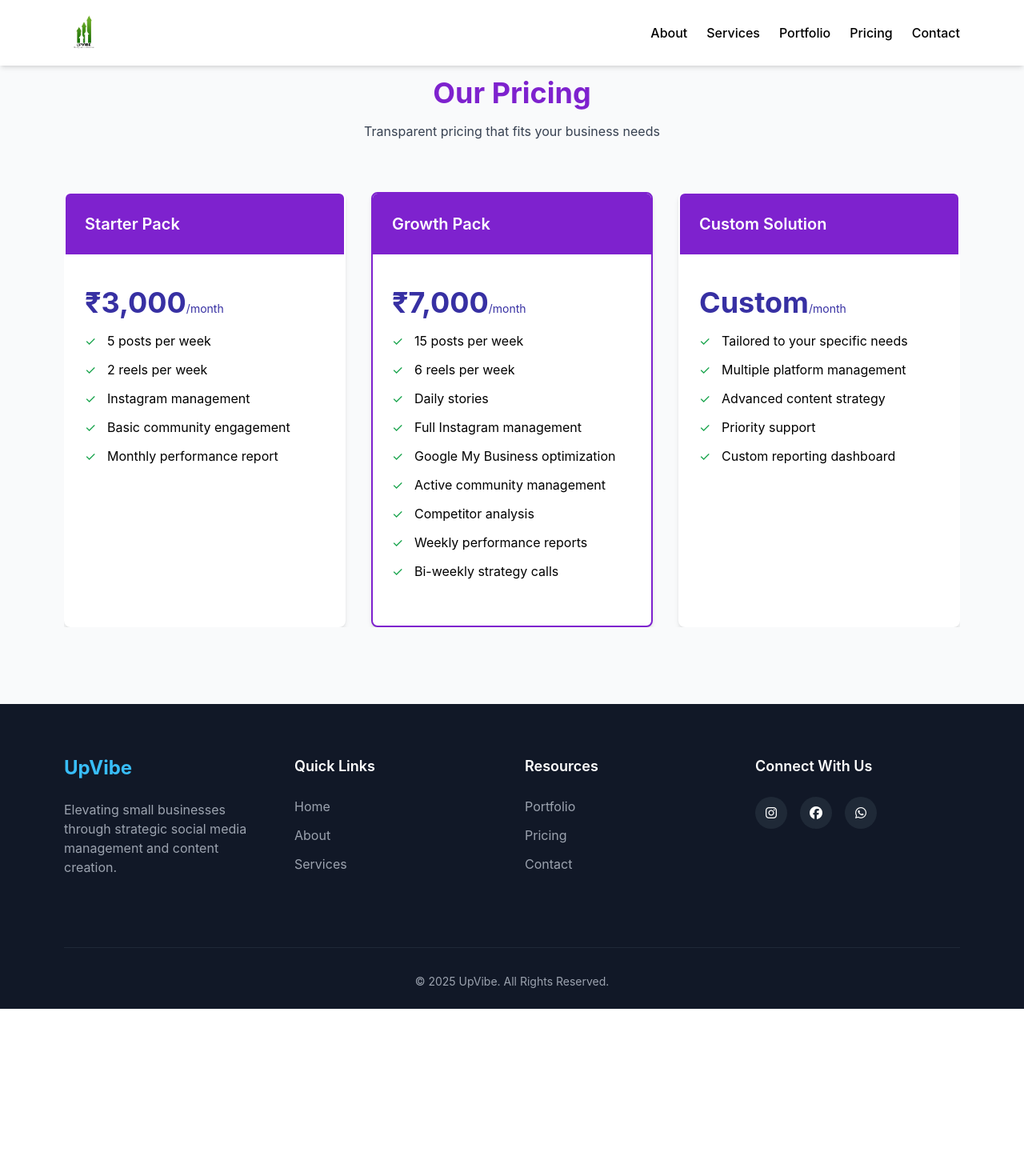
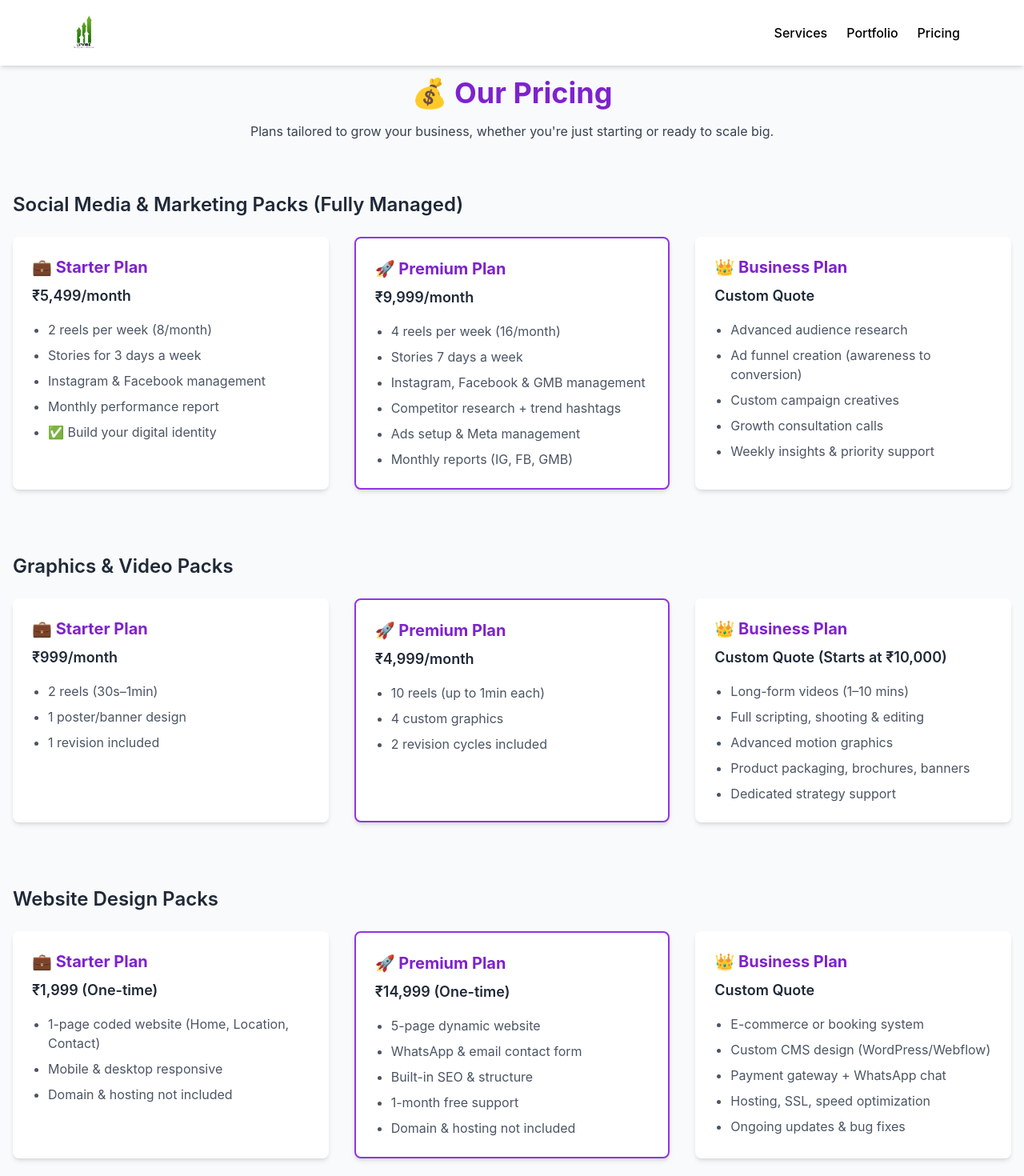
Before and after one commit to priyam191/UpVibe-frontend, a React (Create React App) app: page /pricing in a window 1280 px wide. Shown: the top 1470 px of the page at 80% size. Before the commit the page ends 1261 px from the top, so only its background shows below. Built offline with nearby package versions, Linux system fonts and the light colour scheme.

Commit message:
specification added

```diff
--- a/package.json
+++ b/package.json
@@ -10,6 +10,8 @@
     "axios": "^1.8.3",
     "react": "^19.0.0",
     "react-dom": "^19.0.0",
+    "react-icons": "^5.5.0",
+    "react-responsive": "^10.0.1",
     "react-router-dom": "^7.6.0",
     "react-scripts": "5.0.1",
     "web-vitals": "^2.1.4"
--- /dev/null
+++ b/src/Home.js
@@ -0,0 +1,15 @@
+// src/pages/Home.jsx
+import React from 'react';
+import { HeroSection } from './hero/HeroSection';
+import { AboutSection } from './about/AboutSection';
+import { ContactSection } from './contact/ContactSection';
+
+export const Home = () => {
+  return (
+    <>
+      <HeroSection />
+      <AboutSection />
+      <ContactSection />
+    </>
+  );
+};
--- a/src/about/AboutSection.js
+++ b/src/about/AboutSection.js
@@ -1,4 +1,4 @@
-import React from 'react'
+import React from 'react';
 
 export const AboutSection = () => {
   return (
@@ -7,7 +7,7 @@ export const AboutSection = () => {
         <div className="text-center mb-12 md:mb-16">
           <h2 className="text-3xl md:text-4xl font-bold text-purple-700 mb-4">About Us</h2>
           <p className="max-w-2xl mx-auto text-gray-700">
-            Know the team that's passionate about taking your brand to new heights
+            Know the team that's passionate about taking your brand to new heights.
           </p>
         </div>
 
@@ -15,10 +15,14 @@ export const AboutSection = () => {
           <div className="flex-1">
             <h3 className="text-2xl font-semibold mb-4">Our Mission</h3>
             <p className="mb-4">
-              At UpVibe, we're on a mission to help small businesses thrive in the digital world. We believe that every business deserves a strong online presence, regardless of size or budget.
+              At UpVibe, our mission is to help small businesses grow online with powerful websites,
+              engaging videos, and eye-catching visuals. We believe every business deserves a strong digital
+              presence — no matter the size or budget.
             </p>
             <p className="mb-6">
-              We started UpVibe because we saw too many small businesses struggling to maintain consistent, engaging social media while trying to run their day-to-day operations. Our goal is simple: to take that burden off your shoulders and transform your social media into a powerful growth engine.
+              We started UpVibe after seeing many business owners struggle with content, design, and growth.
+              Our goal is to take that stress off your shoulders — so you can focus on running your business
+              while we build your brand.
             </p>
 
             <div className="mt-10">
@@ -26,22 +30,26 @@ export const AboutSection = () => {
               <div className="grid grid-cols-1 sm:grid-cols-2 md:grid-cols-3 gap-6">
                 <div className="bg-white p-6 rounded-lg shadow-md">
                   <h4 className="text-xl font-semibold text-purple-700 mb-3">Creativity</h4>
-                  <p>We infuse fresh ideas into every post to make your brand stand out from the crowd.</p>
+                  <p>We bring fresh, creative ideas to every project — helping your brand stand out and stay memorable.</p>
                 </div>
                 <div className="bg-white p-6 rounded-lg shadow-md">
-                  <h4 className="text-xl font-semibold text-purple-700 mb-3">Consistency</h4>
-                  <p>We maintain a regular posting schedule to keep your audience engaged and growing.</p>
+                  <h4 className="text-xl font-semibold text-purple-700 mb-3">Simplicity</h4>
+                  <p>We keep things clear and easy to understand. Simple solutions work best for real results.</p>
                 </div>
                 <div className="bg-white p-6 rounded-lg shadow-md">
-                  <h4 className="text-xl font-semibold text-purple-700 mb-3">Growth</h4>
-                  <p>We focus on strategies that drive real business results, not just vanity metrics.</p>
+                  <h4 className="text-xl font-semibold text-purple-700 mb-3">Reliability</h4>
+                  <p>You can count on us. We deliver on time and always aim for quality.</p>
                 </div>
               </div>
+              {/* Optional: Add a link to show more values
+              <div className="mt-4 text-sm text-indigo-600 underline cursor-pointer hover:text-indigo-800">
+                See All 5 Core Values
+              </div> */}
             </div>
           </div>
 
           <div className="flex-1 rounded-lg overflow-hidden shadow-xl mt-10 md:mt-0">
-            <img src="media/content.jpg" alt="UpVibe Team" className="w-full" />
+            {/* <img src="media/content.jpg" alt="Content Creation Services" className="w-full" /> */}
           </div>
         </div>
       </div>
--- a/src/contact/ContactSection.js
+++ b/src/contact/ContactSection.js
@@ -1,4 +1,5 @@
 import React, { useState } from 'react';
+import { FaUser, FaEnvelope, FaCommentDots, FaWhatsapp } from 'react-icons/fa';
 
 export const ContactSection = () => {
   const [formData, setFormData] = useState({ name: '', email: '', message: '' });
@@ -9,66 +10,75 @@ export const ContactSection = () => {
 
   const handleSubmit = (e) => {
     e.preventDefault();
-
-        const phoneNumber = "918240446317"; // Replace with the owner's WhatsApp number (with country code)
-
+    const phoneNumber = "918240446317";
     const whatsappMessage = `New Contact Form Submission:\n\n👤 Name: ${formData.name}\n📧 Email: ${formData.email}\n✉️ Message: ${formData.message}`;
-
     const whatsappURL = `https://api.whatsapp.com/send?phone=${phoneNumber}&text=${encodeURIComponent(whatsappMessage)}`;
-
-        window.open(whatsappURL, "_blank"); // Opens WhatsApp with the pre-filled message
+    window.open(whatsappURL, "_blank");
   };
 
   return (
-      <section id="contact" className="py-24 bg-white">
-        <div className="max-w-6xl mx-auto px-4">
+    <section id="contact" className="py-24 bg-gradient-to-br from-white to-purple-50">
+      <div className="max-w-5xl mx-auto px-6">
         <div className="text-center mb-16">
-            <h2 className="text-4xl font-bold text-purple-700 mb-4">Get In Touch</h2>
-            <p className="max-w-2xl mx-auto text-gray-700">
-              Ready to boost your social media presence? Reach out for a free consultation
+          <h2 className="text-5xl font-extrabold text-purple-700 mb-4">Let's Connect</h2>
+          <p className="text-lg text-gray-600">
+            Ready to grow your brand? Reach out for a free strategy call.
           </p>
         </div>
 
-          <div className="max-w-2xl mx-auto bg-white p-8 rounded-lg shadow-md">
-            <form onSubmit={handleSubmit}>
-              <div className="mb-6">
-                <label htmlFor="name" className="block mb-2 text-gray-800">Your Name</label>
+        <div className="bg-white p-10 rounded-3xl shadow-2xl max-w-3xl mx-auto">
+          <form onSubmit={handleSubmit} className="space-y-6">
+            <div>
+              <label htmlFor="name" className="block mb-2 text-gray-700 font-medium">
+                <FaUser className="inline mr-2 text-purple-500" />
+                Full Name
+              </label>
               <input
                 type="text"
                 id="name"
                 value={formData.name}
                 onChange={handleChange}
-                  className="w-full p-3 border border-gray-300 rounded-md"
+                className="w-full px-4 py-3 border border-gray-300 rounded-lg focus:outline-none focus:ring-2 focus:ring-purple-400 transition"
                 required
               />
             </div>
-              <div className="mb-6">
-                <label htmlFor="email" className="block mb-2 text-gray-800">Your Email</label>
+
+            <div>
+              <label htmlFor="email" className="block mb-2 text-gray-700 font-medium">
+                <FaEnvelope className="inline mr-2 text-purple-500" />
+                Email Address
+              </label>
               <input
                 type="email"
                 id="email"
                 value={formData.email}
                 onChange={handleChange}
-                  className="w-full p-3 border border-gray-300 rounded-md"
+                className="w-full px-4 py-3 border border-gray-300 rounded-lg focus:outline-none focus:ring-2 focus:ring-purple-400 transition"
                 required
               />
             </div>
-              <div className="mb-6">
-                <label htmlFor="message" className="block mb-2 text-gray-800">Your Message</label>
+
+            <div>
+              <label htmlFor="message" className="block mb-2 text-gray-700 font-medium">
+                <FaCommentDots className="inline mr-2 text-purple-500" />
+                Message
+              </label>
               <textarea
                 id="message"
                 value={formData.message}
                 onChange={handleChange}
-                  rows="6"
-                  className="w-full p-3 border border-gray-300 rounded-md"
+                rows="5"
+                className="w-full px-4 py-3 border border-gray-300 rounded-lg focus:outline-none focus:ring-2 focus:ring-purple-400 transition"
                 required
               ></textarea>
             </div>
+
             <button
               type="submit"
-                className="w-full px-6 py-3 bg-green-600 text-white font-bold uppercase rounded-full hover:bg-green-800 transition-colors"
+              className="flex items-center justify-center gap-3 w-full px-6 py-4 bg-green-600 text-white font-semibold text-lg rounded-full hover:bg-green-700 transition duration-300"
             >
-                Send Message via WhatsApp
+              <FaWhatsapp className="text-2xl" />
+              Send via WhatsApp
             </button>
           </form>
         </div>
--- a/src/footer/Footer.js
+++ b/src/footer/Footer.js
@@ -18,7 +18,7 @@ export const Footer = () => {
               <h3 className="text-lg font-semibold mb-6">Quick Links</h3>
               <ul className="space-y-3">
                 <li><Link to ="/" onClick={scrollToTop} className="text-gray-400 hover:text-sky-400 transition-colors">Home</Link></li>
-                <li><Link to ="/about" onClick={scrollToTop} className="text-gray-400 hover:text-sky-400 transition-colors">About</Link></li>
+                {/* <li><Link to ="/about" onClick={scrollToTop} className="text-gray-400 hover:text-sky-400 transition-colors">About</Link></li> */}
                 <li><Link to ="/services" onClick={scrollToTop} className="text-gray-400 hover:text-sky-400 transition-colors">Services</Link></li>
               </ul>
             </div>
--- a/src/header/Header.js
+++ b/src/header/Header.js
@@ -31,22 +31,19 @@ export const Header = () => {
           </button>
 
           <ul className="hidden md:flex space-x-6">
-            <li><Link to="/about" className="font-medium hover:text-purple-700 transition-colors">About</Link></li>
+            {/* <li><Link to="/about" className="font-medium hover:text-purple-700 transition-colors">About</Link></li> */}
             <li><Link to="/services" className="font-medium hover:text-purple-700 transition-colors">Services</Link></li>
             <li><Link to="/portfolio" className="font-medium hover:text-purple-700 transition-colors">Portfolio</Link></li>
             <li><Link to="/pricing" className="font-medium hover:text-purple-700 transition-colors">Pricing</Link></li>
-            <li><Link to="/contact" className="font-medium hover:text-purple-700 transition-colors">Contact</Link></li>
           </ul>
         </nav>
 
         {mobileMenuOpen && (
           <div className="md:hidden py-4 bg-white border-t">
             <ul className="flex flex-col space-y-4">
-              <li><Link to="/about" className="block font-medium hover:text-purple-700 transition-colors" onClick={toggleMobileMenu}>About</Link></li>
               <li><Link to="/services" className="block font-medium hover:text-purple-700 transition-colors" onClick={toggleMobileMenu}>Services</Link></li>
               <li><Link to="/portfolio" className="block font-medium hover:text-purple-700 transition-colors" onClick={toggleMobileMenu}>Portfolio</Link></li>
               <li><Link to="/pricing" className="block font-medium hover:text-purple-700 transition-colors" onClick={toggleMobileMenu}>Pricing</Link></li>
-              <li><Link to="/contact" className="block font-medium hover:text-purple-700 transition-colors" onClick={toggleMobileMenu}>Contact</Link></li>
             </ul>
           </div>
         )}
--- a/src/pricing/PricingSection.js
+++ b/src/pricing/PricingSection.js
@@ -1,66 +1,167 @@
-import React from 'react'
-import { PackageCard } from '../service/PackageCard';
+import React from 'react';
+
+const pricingData = [
+  {
+    category: 'Social Media & Marketing Packs (Fully Managed)',
+    plans: [
+      {
+        name: '💼 Starter Plan',
+        price: '₹5,499/month',
+        features: [
+          '2 reels per week (8/month)',
+          'Stories for 3 days a week',
+          'Instagram & Facebook management',
+          'Monthly performance report',
+          '✅ Build your digital identity',
+        ],
+      },
+      {
+        name: '🚀 Premium Plan',
+        price: '₹9,999/month',
+        features: [
+          '4 reels per week (16/month)',
+          'Stories 7 days a week',
+          'Instagram, Facebook & GMB management',
+          'Competitor research + trend hashtags',
+          'Ads setup & Meta management',
+          'Monthly reports (IG, FB, GMB)',
+        ],
+        highlighted: true,
+      },
+      {
+        name: '👑 Business Plan',
+        price: 'Custom Quote',
+        features: [
+          'Advanced audience research',
+          'Ad funnel creation (awareness to conversion)',
+          'Custom campaign creatives',
+          'Growth consultation calls',
+          'Weekly insights & priority support',
+        ],
+      },
+    ],
+  },
+  {
+    category: 'Graphics & Video Packs',
+    plans: [
+      {
+        name: '💼 Starter Plan',
+        price: '₹999/month',
+        features: [
+          '2 reels (30s–1min)',
+          '1 poster/banner design',
+          '1 revision included',
+        ],
+      },
+      {
+        name: '🚀 Premium Plan',
+        price: '₹4,999/month',
+        features: [
+          '10 reels (up to 1min each)',
+          '4 custom graphics',
+          '2 revision cycles included',
+        ],
+        highlighted: true,
+      },
+      {
+        name: '👑 Business Plan',
+        price: 'Custom Quote (Starts at ₹10,000)',
+        features: [
+          'Long-form videos (1–10 mins)',
+          'Full scripting, shooting & editing',
+          'Advanced motion graphics',
+          'Product packaging, brochures, banners',
+          'Dedicated strategy support',
+        ],
+      },
+    ],
+  },
+  {
+    category: 'Website Design Packs',
+    plans: [
+      {
+        name: '💼 Starter Plan',
+        price: '₹1,999 (One-time)',
+        features: [
+          '1-page coded website (Home, Location, Contact)',
+          'Mobile & desktop responsive',
+          'Domain & hosting not included',
+        ],
+      },
+      {
+        name: '🚀 Premium Plan',
+        price: '₹14,999 (One-time)',
+        features: [
+          '5-page dynamic website',
+          'WhatsApp & email contact form',
+          'Built-in SEO & structure',
+          '1-month free support',
+          'Domain & hosting not included',
+        ],
+        highlighted: true,
+      },
+      {
+        name: '👑 Business Plan',
+        price: 'Custom Quote',
+        features: [
+          'E-commerce or booking system',
+          'Custom CMS design (WordPress/Webflow)',
+          'Payment gateway + WhatsApp chat',
+          'Hosting, SSL, speed optimization',
+          'Ongoing updates & bug fixes',
+        ],
+      },
+    ],
+  },
+];
 
 export const PricingSection = () => {
-    const pricingPackages = [
-      {
-        title: "Starter Pack",
-        price: "₹3,000",
-        features: [
-          "5 posts per week",
-          "2 reels per week",
-          "Instagram management",
-          "Basic community engagement",
-          "Monthly performance report"
-        ]
-      },
-      {
-        title: "Growth Pack",
-        price: "₹7,000",
-        features: [
-          "15 posts per week",
-          "6 reels per week",
-          "Daily stories",
-          "Full Instagram management",
-          "Google My Business optimization",
-          "Active community management",
-          "Competitor analysis",
-          "Weekly performance reports",
-          "Bi-weekly strategy calls"
-        ],
-        isHighlighted: true
-      },
-      {
-        title: "Custom Solution",
-        price: "Custom",
-        features: [
-          "Tailored to your specific needs",
-          "Multiple platform management",
-          "Advanced content strategy",
-          "Priority support",
-          "Custom reporting dashboard"
-        ]
-      }
-    ];
-
   return (
     <section id="pricing" className="py-24 bg-gray-50">
-        <div className="max-w-6xl mx-auto px-4">
+      <div className="max-w-7xl mx-auto px-4">
         <div className="text-center mb-16">
-            <h2 className="text-4xl font-bold text-purple-700 mb-4">Our Pricing</h2>
+          <h2 className="text-4xl font-bold text-purple-700 mb-4">💰 Our Pricing</h2>
           <p className="max-w-2xl mx-auto text-gray-700">
-              Transparent pricing that fits your business needs
+            Plans tailored to grow your business, whether you're just starting or ready to scale big.
           </p>
         </div>
 
-          <div className="overflow-x-auto">
-            <div className="grid grid-cols-1 md:grid-cols-3 gap-8">
-              {pricingPackages.map((pkg, index) => (
-                <PackageCard key={index} {...pkg} />
+        {pricingData.map((section, i) => (
+          <div key={i} className="mb-20">
+            <h3 className="text-2xl font-semibold text-gray-800 mb-6">{section.category}</h3>
+            <div className="grid md:grid-cols-3 gap-8">
+              {section.plans.map((plan, idx) => (
+                <div
+                  key={idx}
+                  className={`rounded-lg shadow-md p-6 bg-white ${
+                    plan.highlighted ? 'border-2 border-purple-600' : ''
+                  }`}
+                >
+                  <h4 className="text-xl font-bold text-purple-700 mb-2">{plan.name}</h4>
+                  <p className="text-lg font-semibold text-gray-800 mb-4">{plan.price}</p>
+                  <ul className="text-gray-600 space-y-2 list-disc pl-5">
+                    {plan.features.map((feature, i) => (
+                      <li key={i}>{feature}</li>
+                    ))}
+                  </ul>
+                </div>
               ))}
             </div>
           </div>
+        ))}
 
+        {/* CTA */}
+        <div className="text-center mt-20">
+          <p className="text-lg text-gray-700 mb-4">
+            🎯 Not sure which plan fits you best? Let’s talk and find what works for your business goals.
+          </p>
+          <a
+            href="mailto:ghoshpriyam191@gmail.com"
+            className="inline-block bg-purple-700 text-white px-6 py-3 rounded-full font-medium hover:bg-purple-800 transition"
+          >
+            👉 Book a Free Consultation
+          </a>
+        </div>
       </div>
     </section>
   );
--- a/src/service/ServiceSection.js
+++ b/src/service/ServiceSection.js
@@ -9,21 +9,21 @@ export const ServiceSection = () => {
       title: "Social Media Management",
       description: "We take care of your entire social media presence so you can focus on running your business.",
       features: [
-        "Instagram management",
+        "Instagram & Facebook handling",
         "Google My Business optimization",
-        "Community engagement",
+        "Post planning & scheduling",
         "Comment moderation"
       ],
       image: "media/content.jpg"
     },
     {
       title: "Content Creation",
-      description: "Eye-catching content that resonates with your audience and reflects your brand values.",
+      description: "We shoot and edit videos that grab attention and grow your reach.",
       features: [
-        "Engaging posts",
-        "Scroll-stopping reels",
-        "Interactive stories",
-        "Professional photography"
+        "Short Reels for Instagram, Facebook, and YouTube",
+        "Long-form videos for YouTube and websites",
+        "On-location shooting (if needed)",
+        "Full editing, subtitles, and effects"
       ],
       image: "media/social_media.jpg"
     },
@@ -42,10 +42,31 @@ export const ServiceSection = () => {
       title: "Website Development/Web Design",
       description: "We create stunning websites that not only look great but also drive results.",
       features: [
-        "Custom website design",
-        "Responsive layouts",
+        "Custom design based on your brand",
+        "Mobile-friendly and fast loading",
         "SEO optimization",
         "Hosting and maintenance"
+      ],
+      image: "media/website.jpeg"
+    },
+    {
+      title: "Graphic Design",
+      description: "We create graphics that speak for your brand.",
+      features: [
+        "Logos, posters, banners",
+        "Business cards and brochures",
+        "Social media creatives",
+        "Festival & event designs"
+      ],
+      image: "media/website.jpeg"
+    },
+    {
+      title: "Influencer Marketing",
+      description: "Reach more people by working with local influencers.",
+      features: [
+        "Connect with trusted influencers",
+        "Product shoutouts and collaborations",
+        "Reel & Story promotions",
       ],
       image: "media/website.jpeg"
     }
```
Also changed, not shown: src/App.js (+2 -15 lines), src/hero/HeroSection.js (+9 -12 lines), src/portfolio/CaseStudyCard.js (+18 -17 lines), src/portfolio/PortfolioSection.js (+110 -20 lines), 1 other file (tests, documents, lock files or other folders). Lines whose indentation alone changed are shown as unchanged.
